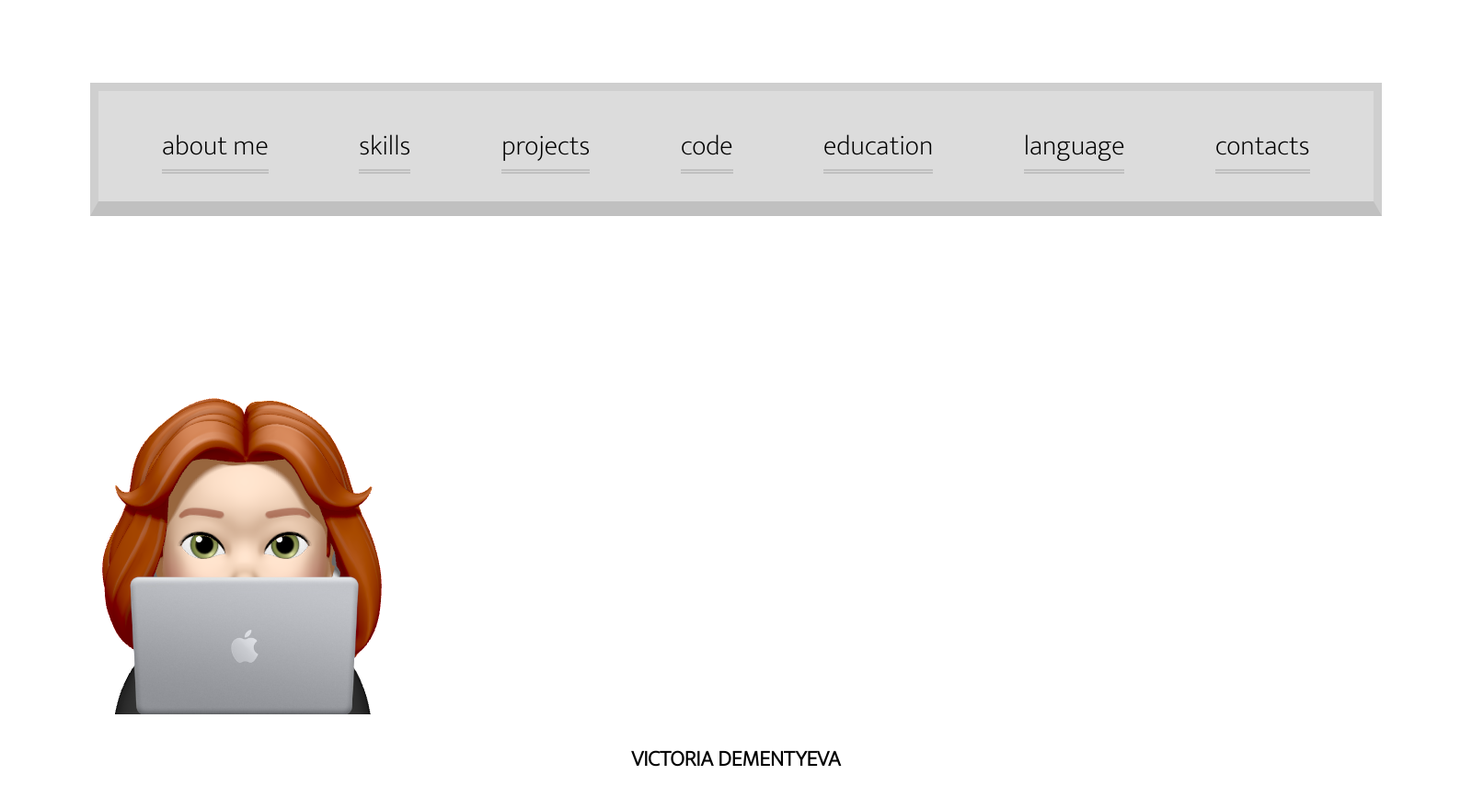
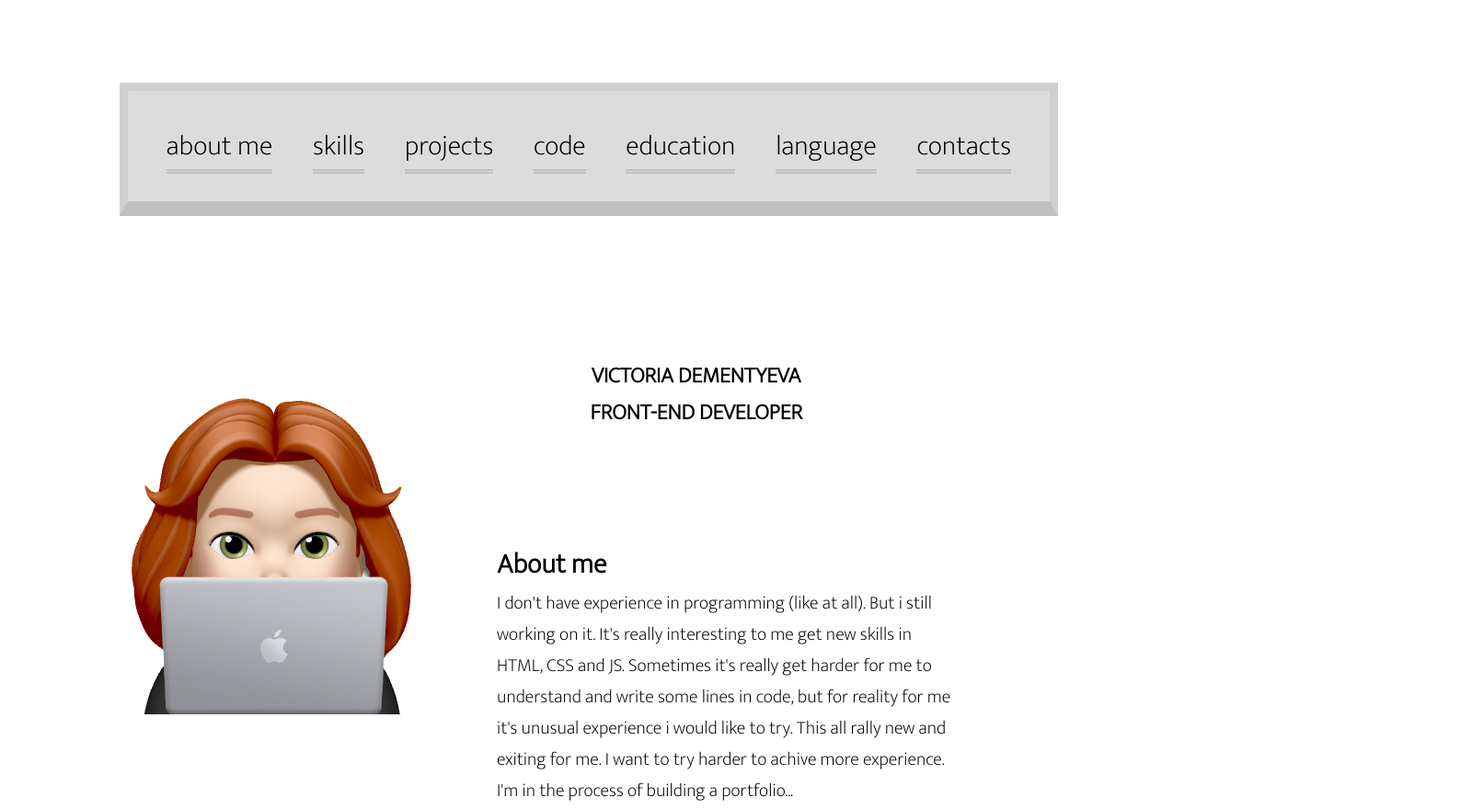
Before and after one commit to pyklek/rsschool-cv, a plain HTML site: page index.html in a window 1280 px wide. Shown: the top 880 px of the page at 92% size, 1600 px wide, since content can reach past the window. Drawn offline with Linux system fonts and the light colour scheme.

Commit message:
feat: add more features

```diff
--- a/index.html
+++ b/index.html
@@ -29,7 +29,9 @@
     <main class="main">
         <div class="main-container">
             <section class="section-profile">
-                <img src="assets/prof_pic.png" alt="ProfilePic">
+                <div class="pic">
+                    <img src="assets/prof_pic.png" alt="ProfilePic" width="420" height="420">
+                </div>
                     <div class="div-container">
                         <h1 class="my-name">Victoria Dementyeva</h1>
                         <h2 class="prof">Front-end developer</h2>
@@ -93,10 +95,12 @@
         </section>
     </main>
     <footer class="footer">
-        <h3>Created by pyklek</h3>
-        <a href="https://github.com/pyklek"><img src="assets/github.png" alt="github" width="60" height="60"></a>
-        <a href="https://rs.school/"><img src="assets/rs-logo.png" alt="rs-school" width="150"></a>
-        <h2 class="year">2022</h2>
+        <div class="content">
+            <h3>Created by pyklek</h3>
+            <a href="https://github.com/pyklek"><img src="assets/github.png" alt="github" width="60" height="60"></a>
+            <a href="https://rs.school/"><img src="assets/rs-logo.png" alt="rs-school" width="150"></a>
+            <h2 class="year">2022</h2>
+        </div>
     </footer>
 </body>
 </html>
--- a/style.css
+++ b/style.css
@@ -3,6 +3,8 @@
 }
 * {
   box-sizing: border-box;
+  margin: 0;
+  padding: 0;
 }
 .header {
   border: 1px solid #C0C0C0 0.5;
@@ -38,6 +40,8 @@
   align-content: center;
   text-align: center;
   text-transform: uppercase;
+  float:right;
+  margin: 2em 20em 2em 0 ;
 }
 .section {
   font-size: 20px;
@@ -50,7 +54,7 @@
 }
 html{
   margin: 0 auto;
-  width: 1600px
+  width: 1200px
 }
 .project {
   text-decoration: none !important;
@@ -69,3 +73,18 @@
 ul {
   list-style-type: none;
 }
+.footer{
+  background-color: #C0C0C0;
+  flex: 0 0 auto;
+
+}
+html, body {
+  height: 100%;
+}
+.content {
+  flex: 1 0 auto;
+}
+.pic {
+  float:left;
+  margin: 0 2em 10em 0em;
+}
```
